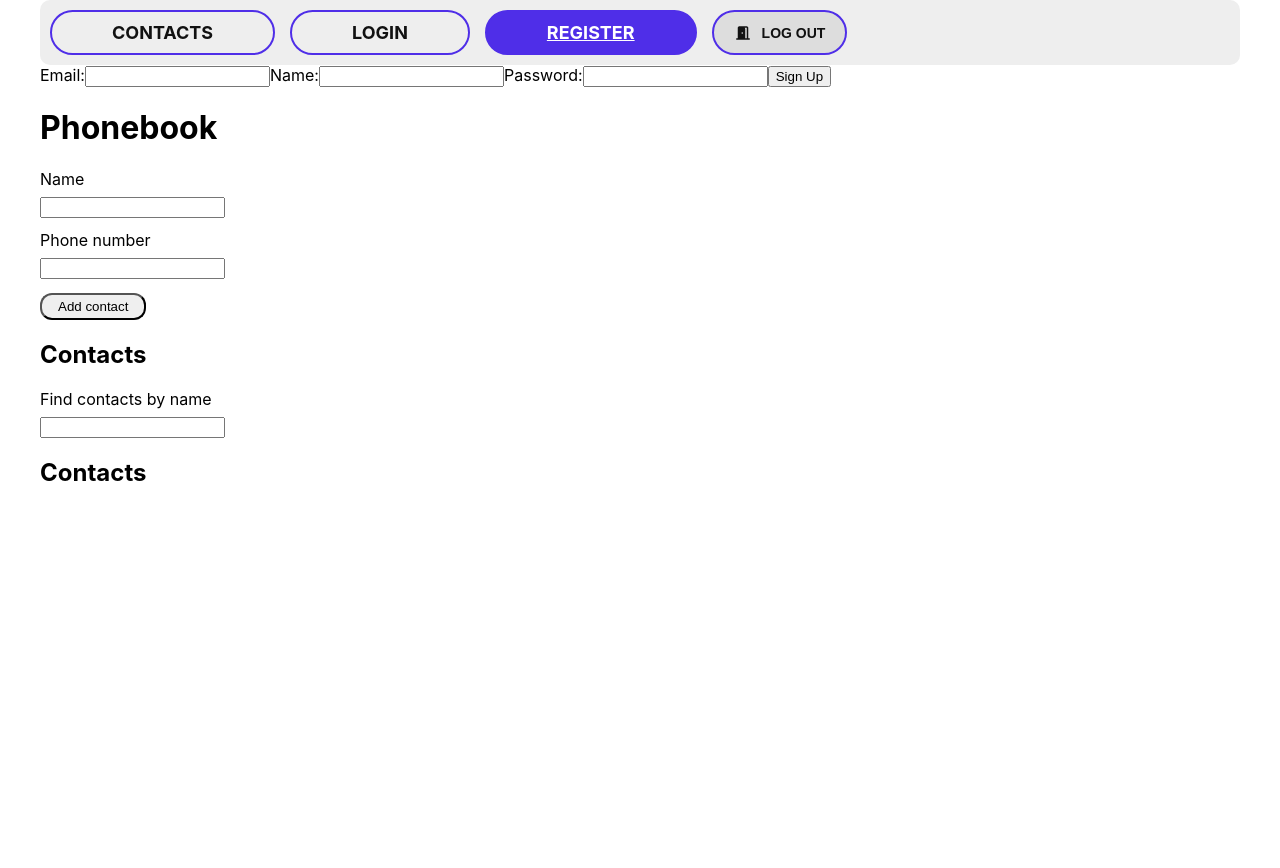
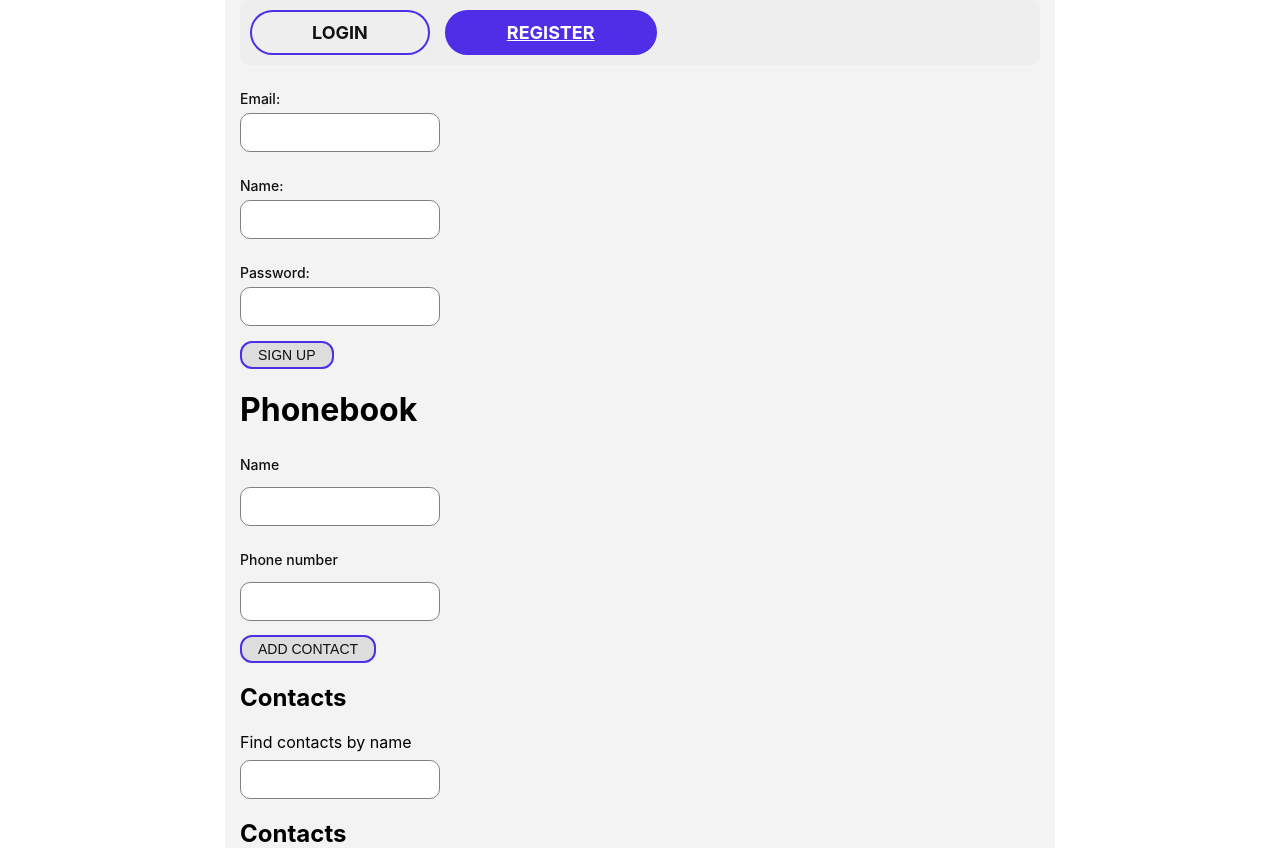
Before and after one commit to OlenaOP/goit-react-hw-08-phonebook, a React (Create React App) app: page /register in a window 1280 px wide. Before the commit the page ends 800 px from the top, so only its background shows below. Built offline with nearby package versions, Linux system fonts and the light colour scheme.

Commit message:
add Login and refreshing page

```diff
--- a/package.json
+++ b/package.json
@@ -2,7 +2,7 @@
   "name": "react-homework-template",
   "version": "0.1.0",
   "private": true,
-  "homepage": "https://OlenaOP.github.io/goit-react-hw-06-phonebook/",
+  "homepage": "https://OlenaOP.github.io/goit-react-hw-08-phonebook/",
   "dependencies": {
     "@reduxjs/toolkit": "^1.9.7",
     "@testing-library/jest-dom": "^5.16.3",
--- a/src/components/App.jsx
+++ b/src/components/App.jsx
@@ -1,4 +1,4 @@
-import React, { Suspense, lazy } from 'react';
+import React, { Suspense, lazy, useEffect } from 'react';
 import { Route, Routes } from 'react-router-dom';
 
 import { List } from './List/List';
@@ -8,12 +8,21 @@ import { Navigation } from './Navigation/Navigation';
 import Loader from './Loader';
 
 import { StyledAppContainer } from './App.styled';
+import { useDispatch } from 'react-redux';
+import { refreshThunk } from 'redux/authReducer';
 
 const RegisterPage = lazy(() => import('pages/RegisterPage'));
 const LoginPage = lazy(() => import('pages/LoginPage'));
 const ContactsPage = lazy(() => import('pages/ContactsPage'));
 
 export const App = () => {
+  const dispatch = useDispatch();
+  //const isRefreshing = useSelector(selectAuthIsLoading);
+
+  useEffect(() => {
+    dispatch(refreshThunk());
+  }, [dispatch]);
+
   return (
     <StyledAppContainer>
       <Navigation />
--- a/src/components/App.styled.js
+++ b/src/components/App.styled.js
@@ -1,10 +1,11 @@
 import styled from 'styled-components';
 
 export const StyledAppContainer = styled.div`
-  max-width: 1200px;
+  max-width: 800px;
   width: 100%;
   margin: 0 auto;
   padding: 0px 15px;
+  background-color: #f3f3f3;
 
   .header {
     padding: 20px;
--- a/src/components/Navigation/Navigation.jsx
+++ b/src/components/Navigation/Navigation.jsx
@@ -1,25 +1,35 @@
 import React from 'react';
 import { StyledNav, StyledNavLink } from './Navigation.styled';
 import { ReactComponent as IconDoor } from '../../assets/images/DoorOpen.svg';
+import { selectAuthAuthenticated } from 'redux/auth.selector';
+import { useDispatch, useSelector } from 'react-redux';
+import { logOutThunk } from 'redux/authReducer';
 
 export const Navigation = () => {
-  //   const dispatch = useDispatch()
+  const authenticated = useSelector(selectAuthAuthenticated);
+  const dispatch = useDispatch();
 
   const onLogOut = () => {
-    //     dispatch(logOutThunk());
+    dispatch(logOutThunk());
   };
 
   return (
     <header>
       <StyledNav>
-        <StyledNavLink to="/contacts">Contacts</StyledNavLink>
-
-        <StyledNavLink to="/login">Login</StyledNavLink>
-        <StyledNavLink to="/register">Register</StyledNavLink>
-        <button className="headerBtn" onClick={onLogOut}>
-          <IconDoor />
-          Log Out
-        </button>
+        {authenticated ? (
+          <>
+            <StyledNavLink to="/contacts">Contacts</StyledNavLink>
+            <button className="headerBtn" onClick={onLogOut}>
+              <IconDoor />
+              Log Out
+            </button>
+          </>
+        ) : (
+          <>
+            <StyledNavLink to="/login">Login</StyledNavLink>
+            <StyledNavLink to="/register">Register</StyledNavLink>
+          </>
+        )}
       </StyledNav>
     </header>
   );
--- a/src/index.css
+++ b/src/index.css
@@ -13,3 +13,77 @@ code {
   font-family: source-code-pro, Menlo, Monaco, Consolas, 'Courier New',
     monospace;
 }
+
+.form {
+  max-width: 800px;
+  margin: 0 auto;
+}
+
+.p {
+  color: #bf1650;
+  text-align: center;
+}
+
+textarea,
+select,
+input {
+  font-family: -apple-system, BlinkMacSystemFont, 'Segoe UI', 'Roboto', 'Oxygen',
+    'Ubuntu', 'Cantarell', 'Fira Sans', 'Droid Sans', 'Helvetica Neue',
+    sans-serif;
+  display: block;
+  box-sizing: border-box;
+  width: 200px;
+  border-radius: 10px;
+  border: 1px solid gray;
+  padding: 10px 15px;
+  margin-bottom: 15px;
+  font-size: 14px;
+}
+
+form > label {
+  line-height: 2;
+  text-align: left;
+  display: block;
+  margin-bottom: 13px;
+  margin-top: 20px;
+  color: #111;
+  font-size: 14px;
+  font-weight: 500;
+}
+
+form > button {
+  color: #111;
+  background-color: #dddddd;
+  font-size: 14px;
+  font-style: normal;
+  font-weight: 400;
+  text-decoration: none;
+  text-transform: uppercase;
+  padding: 4px 16px;
+  border-radius: 12px;
+  border: 2px solid #4f2ee8;
+  margin-right: 15px;
+  display: flex;
+  gap: 10px;
+  align-items: center;
+  transition: all 0.3s;
+
+  &:hover,
+  &:focus {
+    background-color: #4f2ee8;
+    -webkit-box-shadow: 0 2px 12px -6px #cc292f;
+    box-shadow: 0 2px 12px -6px #cc292f;
+    color: white;
+  }
+}
+
+.App {
+  max-width: 600px;
+  margin: 0 auto;
+}
+
+.container {
+  display: grid;
+  grid-template-columns: 1fr 1fr;
+  grid-gap: 20px;
+}
--- /dev/null
+++ b/src/redux/auth.selector.js
@@ -0,0 +1,15 @@
+import { createSelector } from '@reduxjs/toolkit';
+
+const selectAuth = state => state.auth;
+
+export const selectAuthIsLoading = createSelector(
+  selectAuth,
+  auth => auth.isLoading
+);
+export const selectAuthError = createSelector(selectAuth, auth => auth.error);
+export const selectAuthToken = createSelector(selectAuth, auth => auth.token);
+export const selectAuthUserData = createSelector(selectAuth, auth => auth.user);
+export const selectAuthAuthenticated = createSelector(
+  selectAuth,
+  auth => auth.authenticated
+);
```
